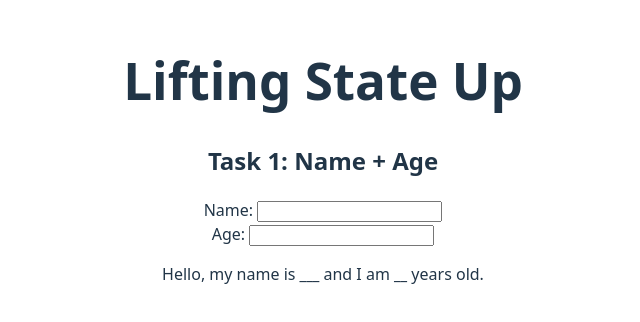
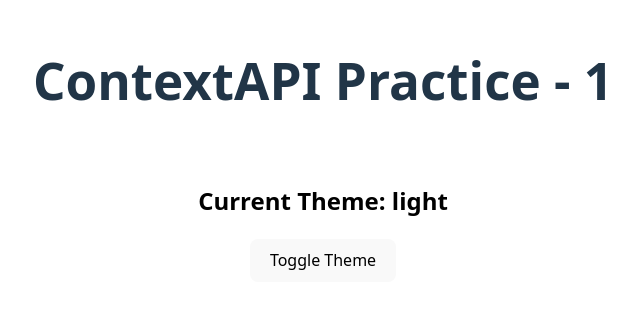
Before and after one commit to ShakilM26/Learning-React-intern-, a React (Vite) app: page / in a window 1280 px wide. Shown: the part 240-562 px from the top of the page, without its empty margins (317-957 px from the left). Built offline with nearby package versions, Linux system fonts and the light colour scheme.

Commit message:
Context API

```diff
--- a/src/App.jsx
+++ b/src/App.jsx
@@ -2,21 +2,19 @@
 import reactLogo from './assets/react.svg'
 import viteLogo from '/vite.svg'
 import './App.css'
-import Header from './Learning Journey/Components';
-import Parent from './Learning Journey/Props1'
-import List from './Learning Journey/PropsDestructuring'
-import CounterTask from './Learning Journey/State'
+
 import SimpleForm from './Learning Journey/Form Handling/FormHandling'
 import ValidationForm from './Learning Journey/Form Handling/MultipleInput';
 import UncontrolledForm from './Learning Journey/Form Handling/UncontrolledForm';
 import ParentInfo from './Learning Journey/Lifting State Up/Parent';
 import Composition from './Learning Journey/Composition/Composition';
 import Render from './Learning Journey/Render Props/RenderProps';
+import Parent from './Learning Journey/Context API/Theme/Parent';
 
 function App() {
   return (
     <>
-    <ParentInfo />
+    <Parent />
     </>
   )
 }
--- /dev/null
+++ b/src/Learning Journey/Context API/Theme/Child.jsx
@@ -0,0 +1,19 @@
+import { useContext } from "react";
+import { ThemeContext } from "./Theme";
+
+export default function Child() {
+  const { theme, toggleTheme } = useContext(ThemeContext);
+
+  return (
+    <div
+      style={{
+        background: theme === "light" ? "#fff" : "#222",
+        color: theme === "light" ? "#000" : "#fff",
+        padding: "20px"
+      }}
+    >
+      <h2>Current Theme: {theme}</h2>
+      <button onClick={toggleTheme}>Toggle Theme</button>
+    </div>
+  );
+}
--- /dev/null
+++ b/src/Learning Journey/Context API/Theme/Parent.jsx
@@ -0,0 +1,19 @@
+import { useState } from "react";
+import { ThemeContext } from "./Theme";
+import Child from "./Child";
+
+export default function Parent() {
+  const [theme, setTheme] = useState("light");
+
+  const toggleTheme = () => {
+    setTheme(prev => (prev === "light" ? "dark" : "light"));
+  };
+
+  return (
+
+    <ThemeContext.Provider value={{ theme, toggleTheme }}>
+      <h1>ContextAPI Practice - 1</h1>
+      <Child />
+    </ThemeContext.Provider>
+  );
+}
--- /dev/null
+++ b/src/Learning Journey/Context API/Theme/Theme.jsx
@@ -0,0 +1,3 @@
+import { createContext } from "react";
+
+export const ThemeContext = createContext();
```
Also changed, not shown: src/Learning Journey/Context API/Login/AuthContext.jsx (added, +80 -0 lines).
